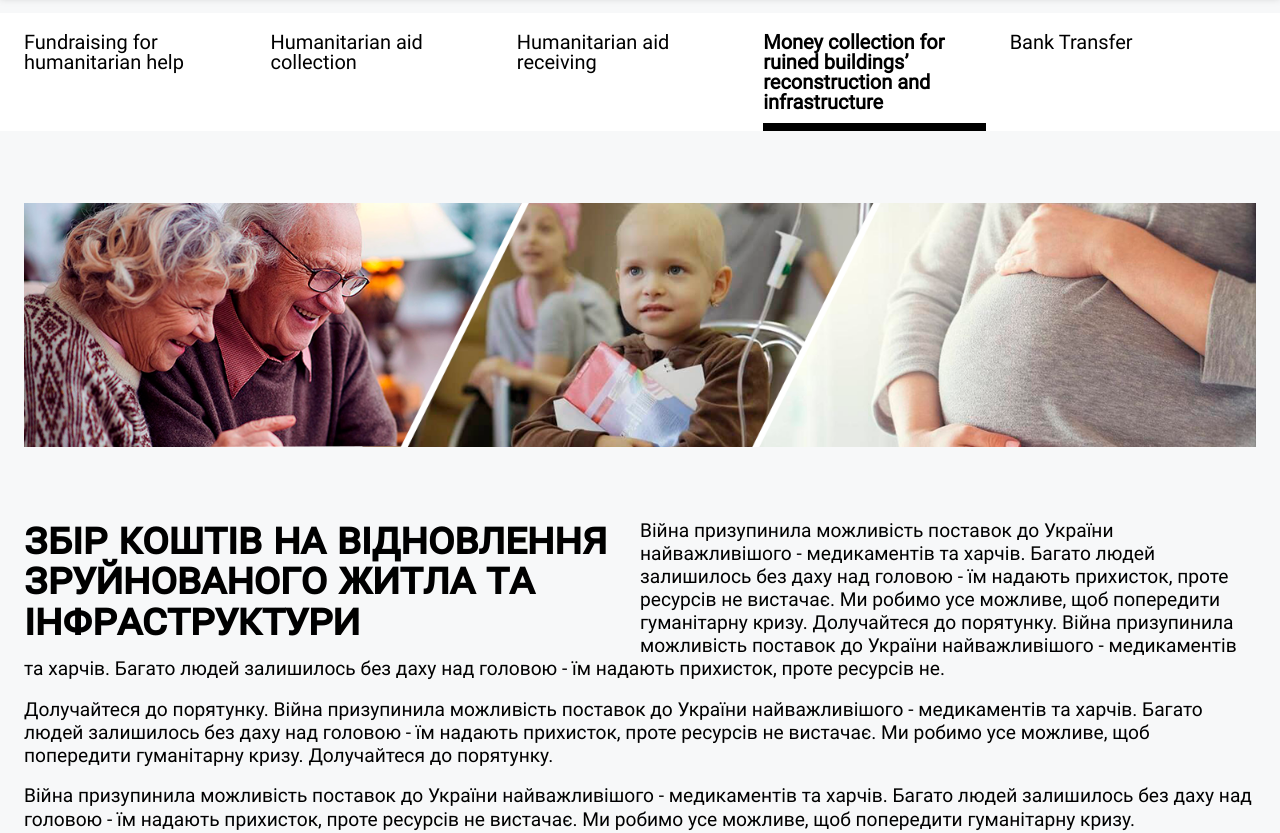
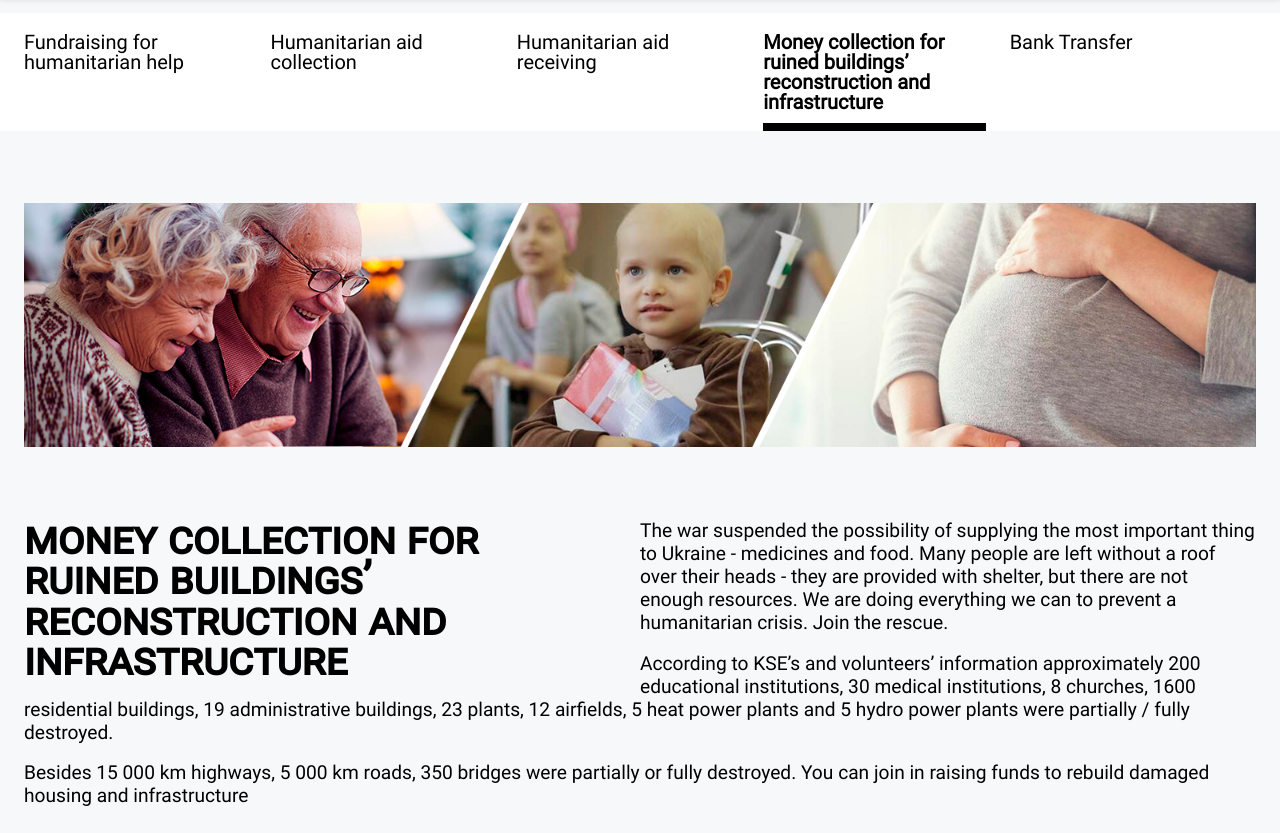
Before and after one commit to warbonnet333/CouncilFreedom, a website built with webpack: page src/en/infrastructure.html in a window 1280 px wide. Shown: the part 109-942 px from the top of the page. Built offline with nearby package versions, Linux system fonts and the light colour scheme; files whose address does not match are found by name.

Commit message:
Infrastructure page translation

```diff
--- a/src/en/infrastructure.html
+++ b/src/en/infrastructure.html
@@ -65,29 +65,22 @@
     </div>
     <div class="description_info">
       <h2 class="description_info-title">
-        Збір коштів на відновлення зруйнованого житла та інфраструктури
+        Money collection for ruined buildings’ reconstruction and infrastructure
       </h2>
       <div class="description_info-text">
         <p>
-          Війна призупинила можливість поставок до України найважливішого - медикаментів та харчів. Багато людей
-          залишилось без даху над головою - їм надають прихисток, проте ресурсів не вистачає. Ми робимо усе можливе, щоб
-          попередити гуманітарну кризу. Долучайтеся до порятунку. Війна призупинила можливість поставок до України
-          найважливішого - медикаментів та харчів. Багато людей залишилось без даху над головою - їм надають прихисток,
-          проте ресурсів не.
+          The war suspended the possibility of supplying the most important thing to Ukraine - medicines and food. Many
+          people are left without a roof over their heads - they are provided with shelter, but there are not enough
+          resources. We are doing everything we can to prevent a humanitarian crisis. Join the rescue.
         </p>
         <p>
-          Долучайтеся до порятунку. Війна призупинила можливість поставок до України найважливішого - медикаментів та
-          харчів. Багато людей залишилось без даху над головою - їм надають прихисток, проте ресурсів не вистачає. Ми
-          робимо усе можливе, щоб попередити гуманітарну кризу. Долучайтеся до порятунку.
+          According to KSE’s and volunteers’ information approximately 200 educational institutions, 30 medical
+          institutions, 8 churches, 1600 residential buildings, 19 administrative buildings, 23 plants, 12 airfields,
+          5 heat power plants and 5 hydro power plants were partially / fully destroyed.
         </p>
         <p>
-          Війна призупинила можливість поставок до України найважливішого - медикаментів та харчів. Багато людей
-          залишилось без даху над головою - їм надають прихисток, проте ресурсів не вистачає. Ми робимо усе можливе, щоб
-          попередити гуманітарну кризу. Долучайтеся до порятунку. Війна призупинила можливість поставок до України
-          найважливішого - медикаментів та харчів. Багато людей залишилось без даху над головою - їм надають прихисток,
-          проте ресурсів не вистачає. Ми робимо усе можливе, щоб попередити гуманітарну кризу. Долучайтеся до порятунку.
-
-
+          Besides 15 000 km highways, 5 000 km roads, 350 bridges were partially or fully destroyed. You can join in
+          raising funds to rebuild damaged housing and infrastructure
         </p>
       </div>
     </div>
@@ -96,7 +89,7 @@
   <!--Блок опис FINISH-->
 
   <!--Банківський переказ-->
-  <div class="bank_block js-bank-block" id="block-bank" >
+  <div class="bank_block js-bank-block" id="block-bank">
     <div class="bank_block-title title-1">Bank Transfer</div>
     <div class="bank_block-list js-bank-list" data-type="infrastructure"></div>
   </div>
```
Also changed, not shown: src/index.html (+1 -1 lines), src/infrastructure.html (+11 -15 lines).
